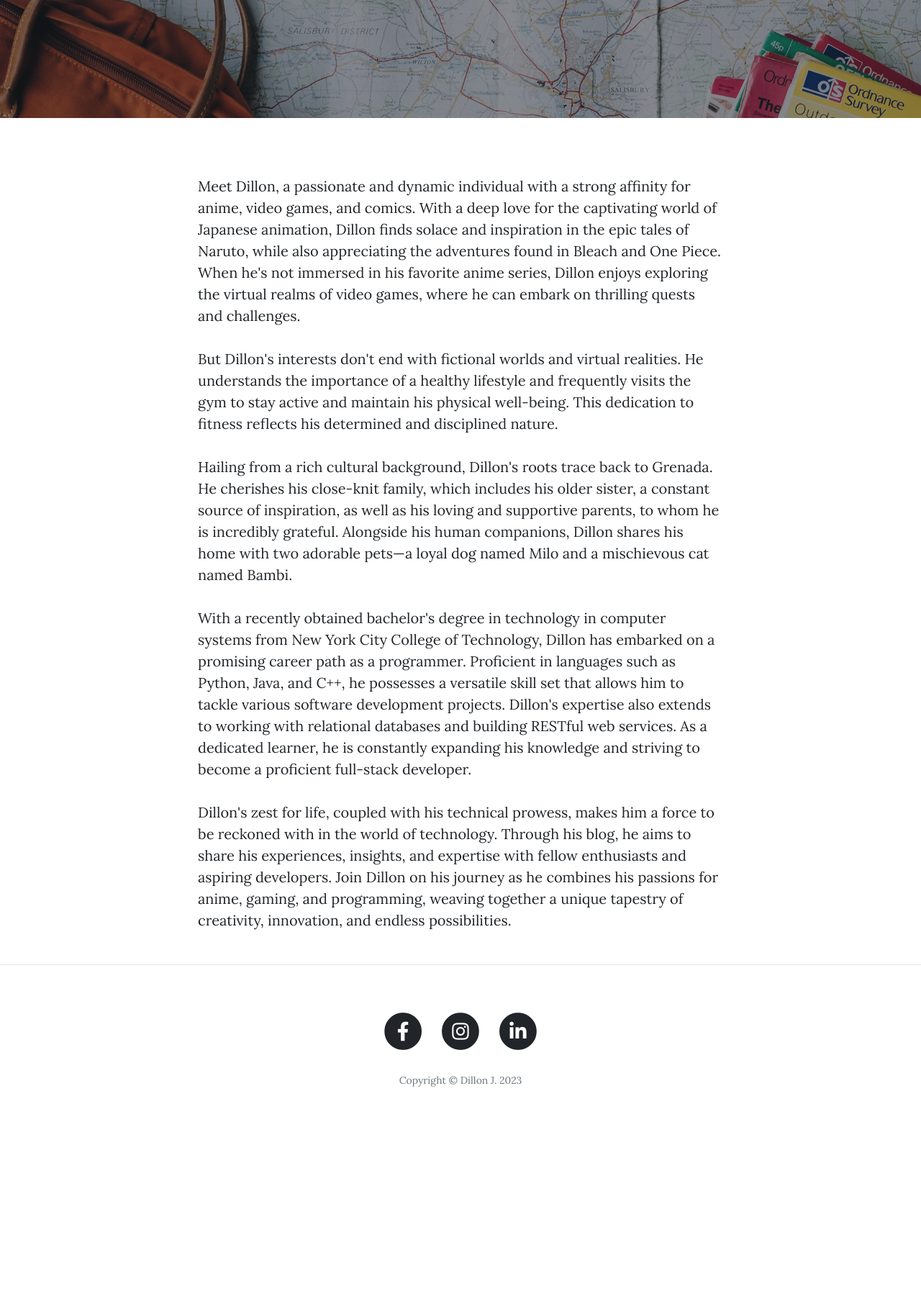
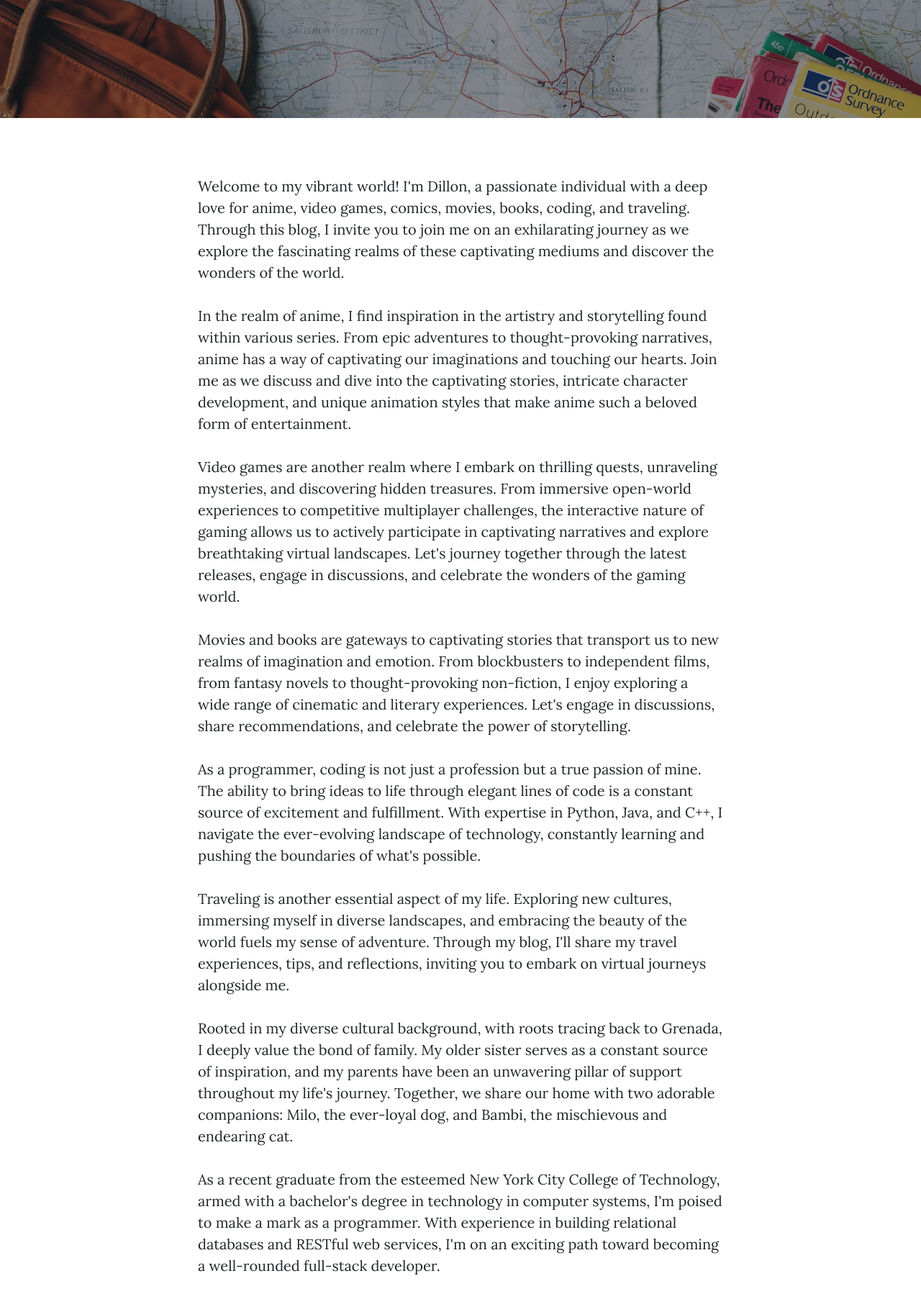
Before and after one commit to Dillon1john/Dillon-blog, a Flask app: page /about in a window 1280 px wide. Shown: the part 368-2173 px from the top of the page at 72% size. Before the commit the page ends 1878 px from the top, so only its background shows below. Run offline with Flask 2, Linux system fonts and the light colour scheme; some libraries are stand-ins or nearby versions.

Commit message:
Change description in about.html file

```diff
--- a/templates/about.html
+++ b/templates/about.html
@@ -19,16 +19,26 @@
   <div class="container">
     <div class="row">
       <div class="col-lg-8 col-md-10 mx-auto">
-        <p>Meet Dillon, a passionate and dynamic individual with a strong affinity for anime, video games, and comics. With a deep love for the captivating world of Japanese animation, Dillon finds solace and inspiration in the epic tales of Naruto, while also appreciating the adventures found in Bleach and One Piece. When he's not immersed in his favorite anime series, Dillon enjoys exploring the virtual realms of video games, where he can embark on thrilling quests and challenges.</p>
+        <p>Welcome to my vibrant world! I'm Dillon, a passionate individual with a deep love for anime, video games, comics, movies, books, coding, and traveling. Through this blog, I invite you to join me on an exhilarating journey as we explore the fascinating realms of these captivating mediums and discover the wonders of the world.</p>
+
+<p>In the realm of anime, I find inspiration in the artistry and storytelling found within various series. From epic adventures to thought-provoking narratives, anime has a way of captivating our imaginations and touching our hearts. Join me as we discuss and dive into the captivating stories, intricate character development, and unique animation styles that make anime such a beloved form of entertainment.</p>
+
+<p>Video games are another realm where I embark on thrilling quests, unraveling mysteries, and discovering hidden treasures. From immersive open-world experiences to competitive multiplayer challenges, the interactive nature of gaming allows us to actively participate in captivating narratives and explore breathtaking virtual landscapes. Let's journey together through the latest releases, engage in discussions, and celebrate the wonders of the gaming world.</p>
+
+<p>Movies and books are gateways to captivating stories that transport us to new realms of imagination and emotion. From blockbusters to independent films, from fantasy novels to thought-provoking non-fiction, I enjoy exploring a wide range of cinematic and literary experiences. Let's engage in discussions, share recommendations, and celebrate the power of storytelling.</p>
+
+<p>As a programmer, coding is not just a profession but a true passion of mine. The ability to bring ideas to life through elegant lines of code is a constant source of excitement and fulfillment. With expertise in Python, Java, and C++, I navigate the ever-evolving landscape of technology, constantly learning and pushing the boundaries of what's possible.</p>
+
+<p>Traveling is another essential aspect of my life. Exploring new cultures, immersing myself in diverse landscapes, and embracing the beauty of the world fuels my sense of adventure. Through my blog, I'll share my travel experiences, tips, and reflections, inviting you to embark on virtual journeys alongside me.</p>
+
+<p>Rooted in my diverse cultural background, with roots tracing back to Grenada, I deeply value the bond of family. My older sister serves as a constant source of inspiration, and my parents have been an unwavering pillar of support throughout my life's journey. Together, we share our home with two adorable companions: Milo, the ever-loyal dog, and Bambi, the mischievous and endearing cat.</p>
+
+<p>As a recent graduate from the esteemed New York City College of Technology, armed with a bachelor's degree in technology in computer systems, I'm poised to make a mark as a programmer. With experience in building relational databases and RESTful web services, I'm on an exciting path toward becoming a well-rounded full-stack developer.</p>
+
+<p>Through this blog, I aim to weave together my passions for anime, gaming, movies, books, coding, and traveling, offering a unique perspective on the intersection of technology, entertainment, and exploration. Join me as we embark on this extraordinary adventure, filled with creativity, innovation, and endless possibilities. Together, let's unlock the full potential of our passions and discover the vast horizons awaiting us.</p>
 
 
-<p>But Dillon's interests don't end with fictional worlds and virtual realities. He understands the importance of a healthy lifestyle and frequently visits the gym to stay active and maintain his physical well-being. This dedication to fitness reflects his determined and disciplined nature.</p>
 
-<p>Hailing from a rich cultural background, Dillon's roots trace back to Grenada. He cherishes his close-knit family, which includes his older sister, a constant source of inspiration, as well as his loving and supportive parents, to whom he is incredibly grateful. Alongside his human companions, Dillon shares his home with two adorable pets—a loyal dog named Milo and a mischievous cat named Bambi.</p>
-
-<p>With a recently obtained bachelor's degree in technology in computer systems from New York City College of Technology, Dillon has embarked on a promising career path as a programmer. Proficient in languages such as Python, Java, and C++, he possesses a versatile skill set that allows him to tackle various software development projects. Dillon's expertise also extends to working with relational databases and building RESTful web services. As a dedicated learner, he is constantly expanding his knowledge and striving to become a proficient full-stack developer.</p>
-
-<p>Dillon's zest for life, coupled with his technical prowess, makes him a force to be reckoned with in the world of technology. Through his blog, he aims to share his experiences, insights, and expertise with fellow enthusiasts and aspiring developers. Join Dillon on his journey as he combines his passions for anime, gaming, and programming, weaving together a unique tapestry of creativity, innovation, and endless possibilities.</p>
       </div>
     </div>
   </div>
```
